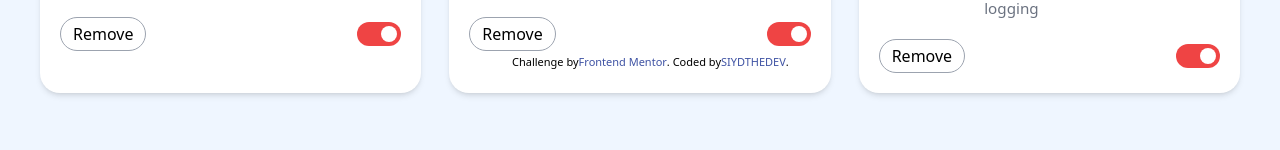
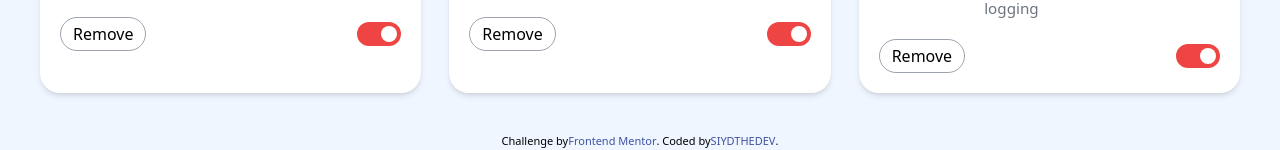
Before and after one commit to SIYD-TECH/browser-extension-proj, a plain HTML site: page index.html in a window 1280 px wide. Shown: the part 970-1120 px from the top of the page. Drawn offline with nearby package versions, Linux system fonts and the light colour scheme.

Commit message:
editted the footer

```diff
--- a/index.html
+++ b/index.html
@@ -38,7 +38,7 @@
     </div>
   </nav>
 
-  <main>
+  <main class="min-h-screen">
     <div class="flex flex-col md:flex-row md:align-center md:justify-between">
       <div class="flex flex-col items-center gap-0 md:flex-row md:gap-3">
         <h2 class="text-[2rem] font-bold text-center dark:text-white">Extensions List</h2>
@@ -325,7 +325,7 @@
 
   <!-- If you plan to use the JSON file to populate the data dynamically, you can delete the content below -->
 
-  <div class="attribution absolute bottom-[-30%] left-[40%] flex justify-center">
+  <div class="attribution flex justify-center">
     Challenge by <a href="https://www.frontendmentor.io?ref=challenge">Frontend Mentor</a>.
     Coded by <a href="https://www.linkedin.com/public-profile/settings?trk=d_flagship3_profile_self_view_public_profile">SIYDTHEDEV</a>.
   </div>
```
